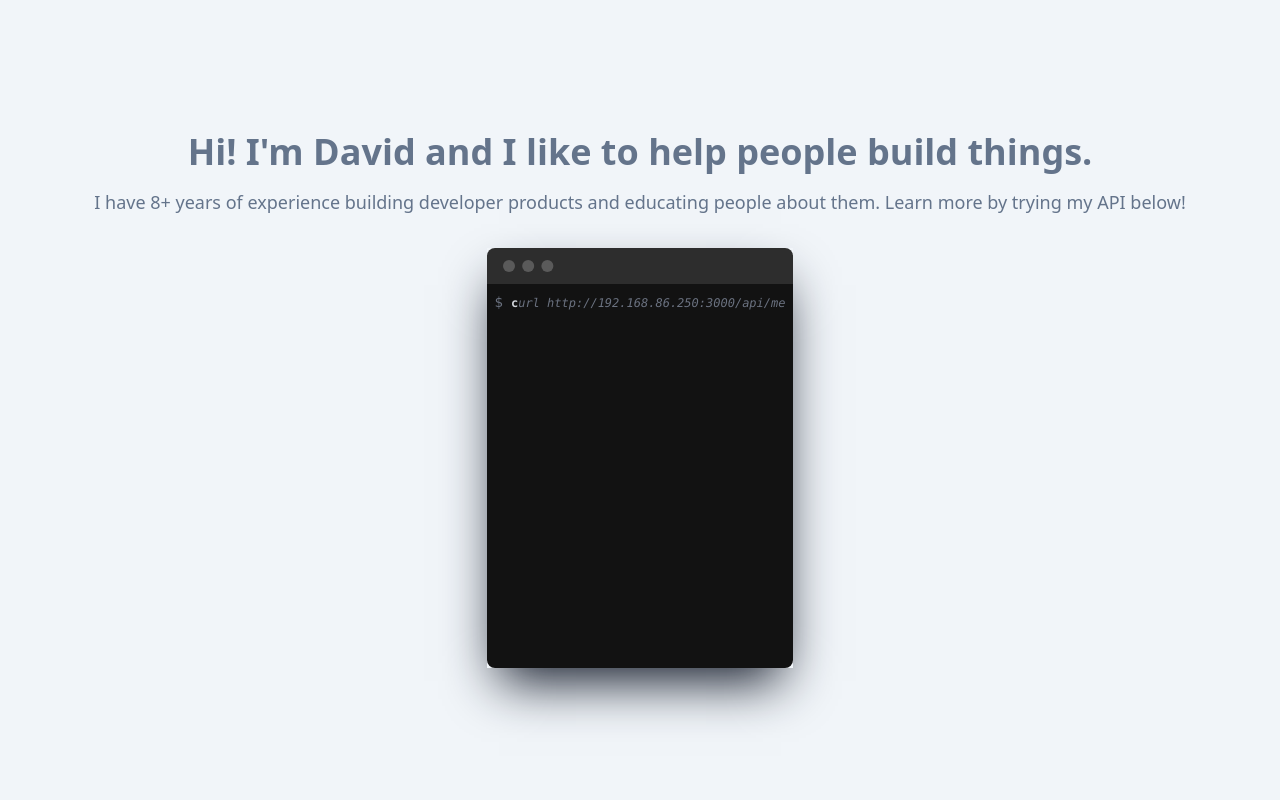
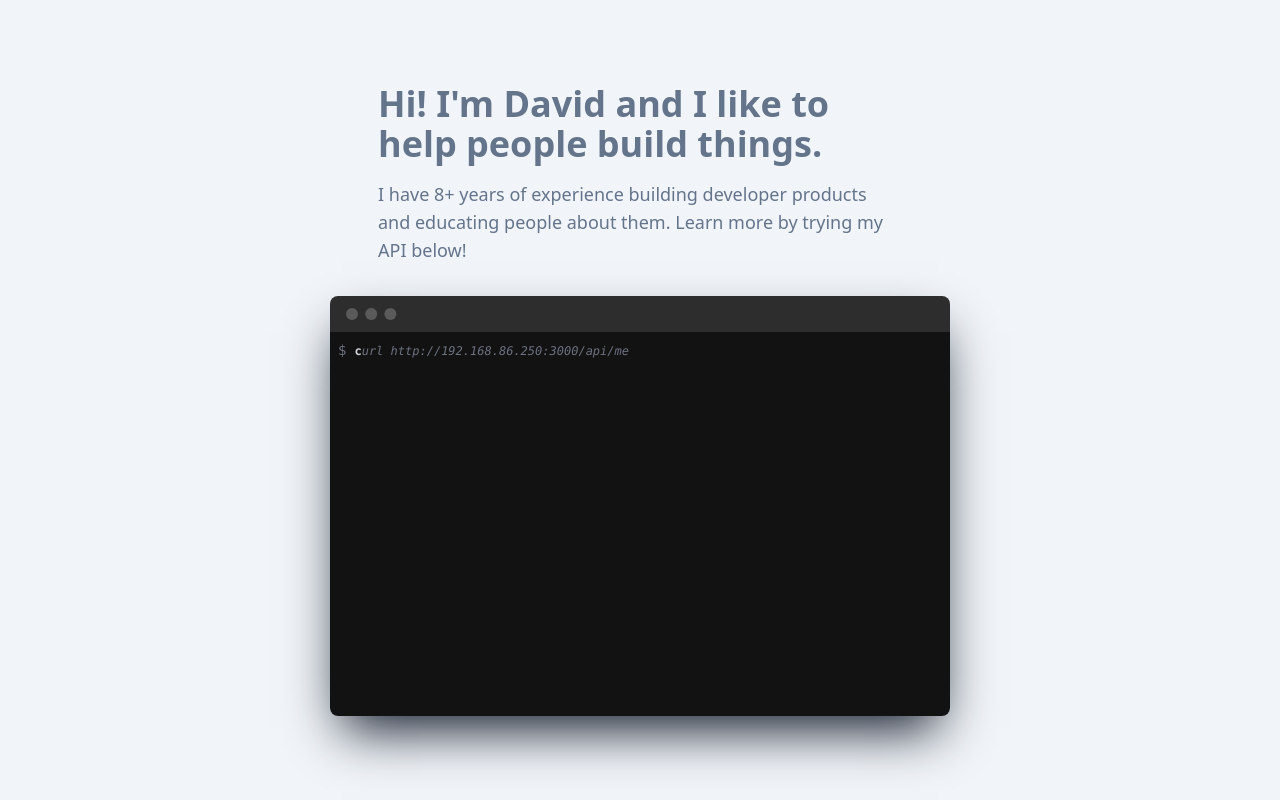
Before and after one commit to octopi/davidhu.me, a Next.js app: page / in a window 1280 px wide. Built offline with nearby package versions, Linux system fonts and the light colour scheme.

Commit message:
more response

```diff
--- a/pages/index.tsx
+++ b/pages/index.tsx
@@ -10,7 +10,7 @@ const Home: NextPage = () => {
         <link rel="icon" href="/favicon.ico" />
       </Head>
 
-      <main className="flex w-full flex-col items-center justify-center p-12">
+      <main className="flex flex-col items-center justify-center p-12 w-96 md:w-[620px] flex-1">
         <h1 className="text-4xl font-bold text-slate-500">
           Hi! I'm David and I like to help people build things.
         </h1>
--- a/pages/terminal.tsx
+++ b/pages/terminal.tsx
@@ -200,7 +200,7 @@ export default function Terminal() {
 
   return (
     <div
-      className="w-2/3rounded-lg shadow-2xl shadow-gray-900"
+      className="rounded-lg md:w-[620px] shadow-2xl shadow-gray-900"
       onClick={() => handleRefocusTrigger()}
     >
       <div className="relative h-9 rounded-t-lg bg-[rgba(45,45,45,1)] before:absolute before:left-1 before:m-3 before:h-3 before:w-3 before:rounded-full before:bg-[rgba(90,90,90,1)] before:shadow-[1.2em_0em_rgba(90,90,90,1),2.4em_0em_rgba(90,90,90,1)] before:content-['']"></div>
@@ -229,7 +229,7 @@ export default function Terminal() {
                 onApiRouteClick={handleApiRouteClick}
               />
             ) : (
-              <div className="px-2 text-xs text-gray-500" key={line.id}>
+              <div className="px-2 text-xs text-gray-500 whitespace-pre-wrap break-words" key={line.id}>
                 {line.result}
               </div>
             );
```
